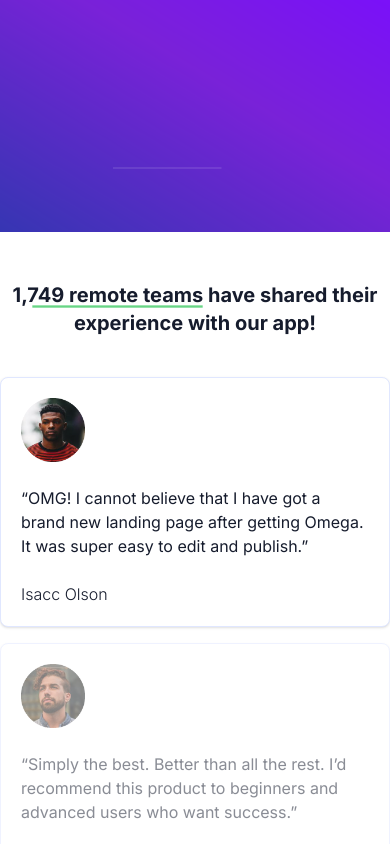
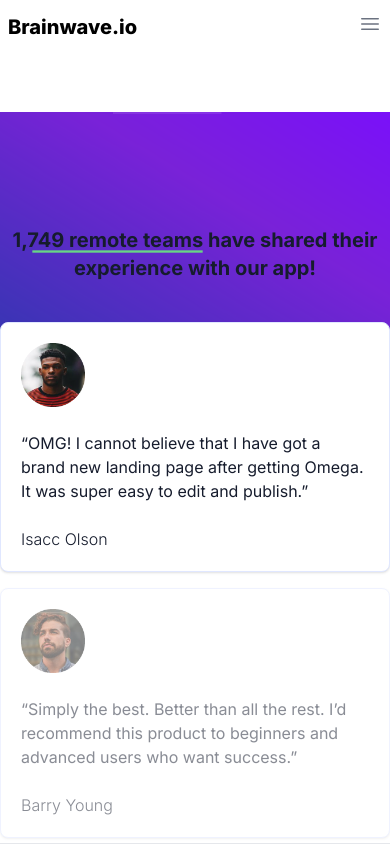
Before and after one commit to AxelSalim/Maquette2, a Next.js app: page / in a window 390 px wide. Shown: the top 844 px of the page. Built offline with nearby package versions, Linux system fonts and the light colour scheme.

Commit message:
implémentation du header

```diff
--- a/src/app/components/Header.tsx
+++ b/src/app/components/Header.tsx
@@ -16,9 +16,12 @@ export default function Header() {
 
 
   return (
-    <section className="">
-      <Image src="/1x/''Fichier 6.png" width={2000} height={2000} alt="Banner Image" className="absolute object-cover "/>
-      <nav className="bg-white border-b w-full md:static md:text-sm md:border-none">
+    <section >
+        <section className="relative h-[95%]">
+            <Image src="/1x/''Fichier 6.png" width={2000} height={2000} alt="Banner Image" className="absolute object-cover"/>
+        </section>
+
+      <nav className="z-20 absolute inset-0 border-b w-full md:static md:text-sm md:border-none">
         <div className="items-center px-2 mx-auto md:flex md:px-6">
           <div className="flex items-center justify-between py-3 md:py-5 md:block">
             <a href="#">
@@ -57,16 +60,13 @@ export default function Header() {
                   </li>
                 );
               })}
-              <div className="space-y-3 items-center gap-x-6 md:flex md:space-y-0">
+              <div className="space-y-3 font-bold items-center gap-x-6 md:flex md:space-y-0">
                 Get Started Now
               </div>
             </ul>
           </div>
         </div>
       </nav>
-
-      <section className=""></section>
-      <section className=""></section>
     </section>
   );
 }
```
